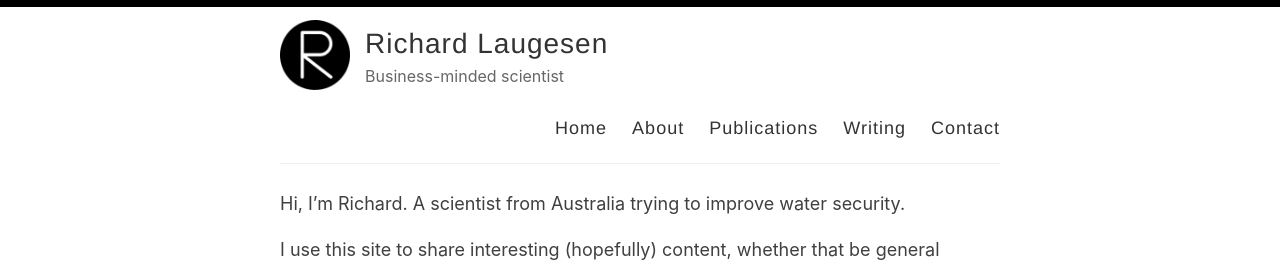
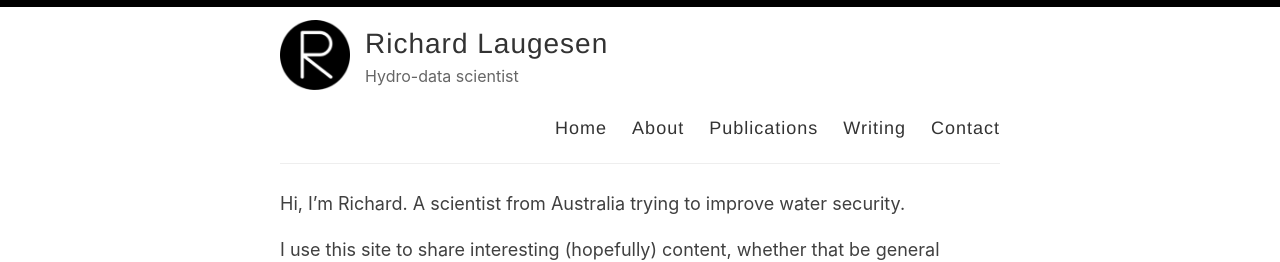
Before and after one commit to richardlaugesen/richardlaugesen.github.io, a Jekyll site: the page built from index.md, in a window 1280 px wide. Shown: the top 262 px of the page. Built offline with Jekyll 4.4.1, drawn with Linux system fonts in a browser that asks for light colours.

Commit message:
Update _config.yml

```diff
--- a/_config.yml
+++ b/_config.yml
@@ -9,7 +9,7 @@ name: Richard Laugesen
 author: Richard Laugesen
 
 # Short bio or description (displayed in the header)
-description: Business-minded scientist
+description: Hydro-data scientist
 
 # URL of your avatar or profile pic (you could use your GitHub profile pic)
 avatar: /images/reverie.png
```
